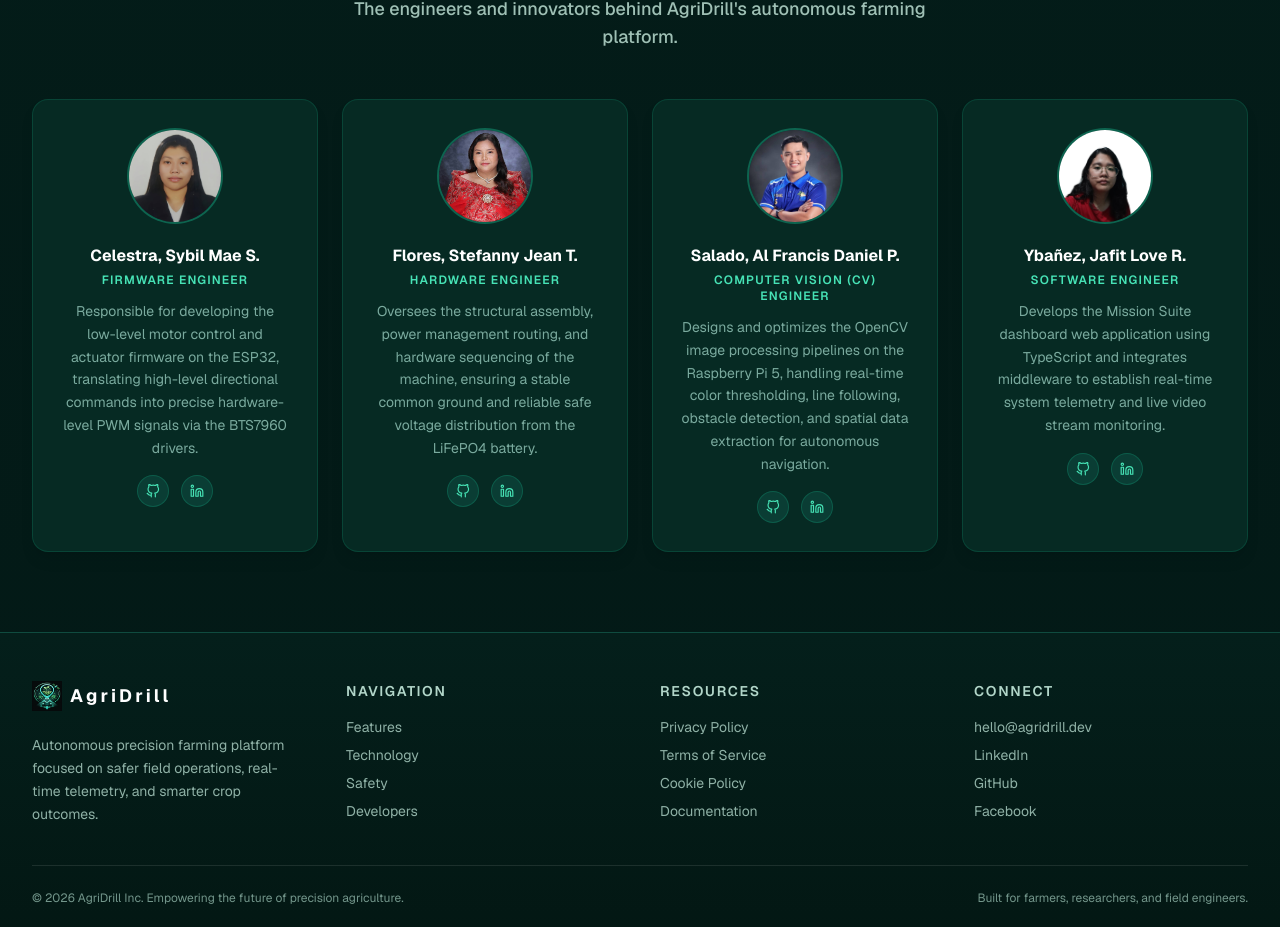
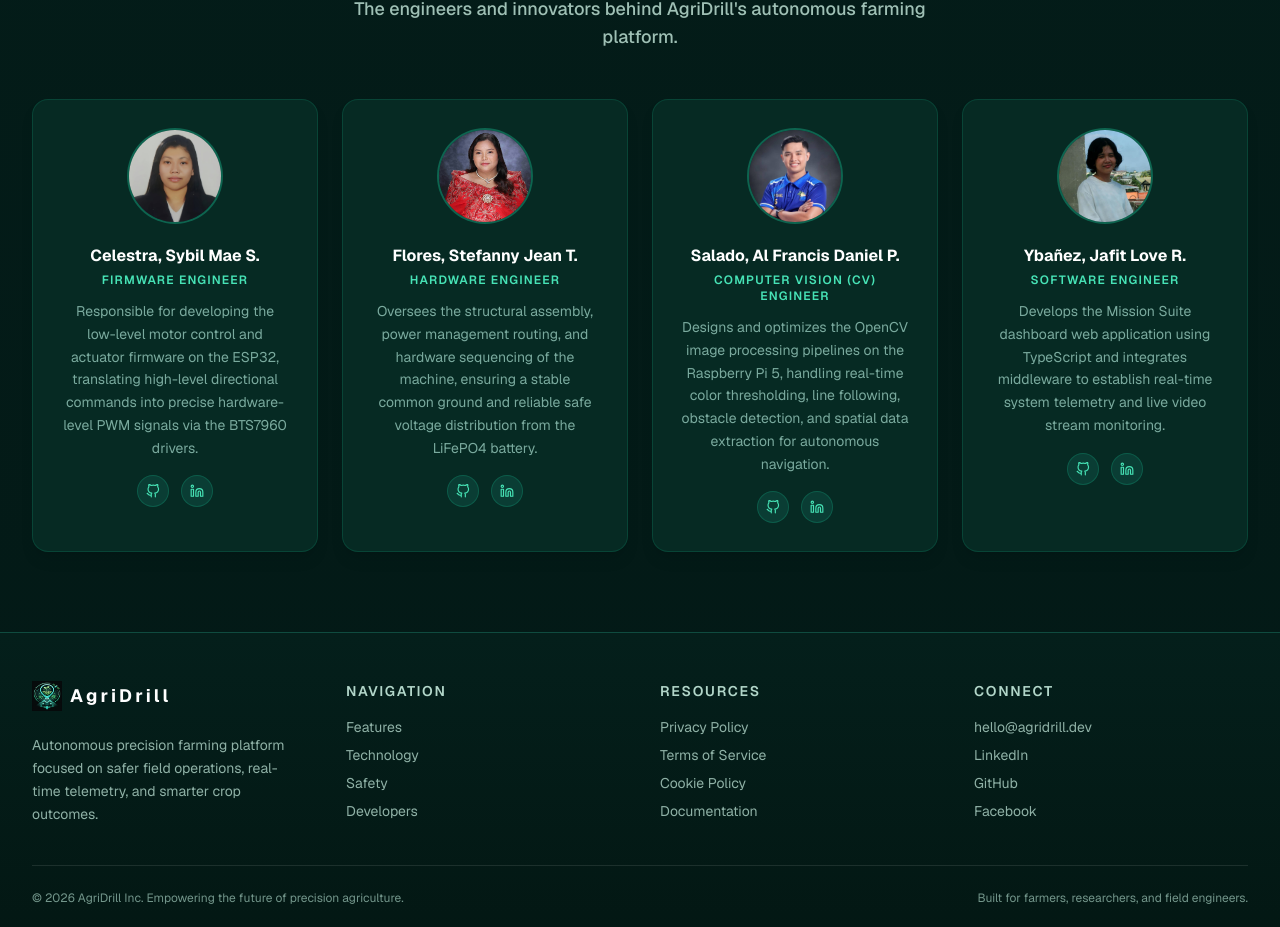
Before and after one commit to JLforce/AgriDrill_Website, a Next.js app in the folder agridrill/: page /landing in a window 1280 px wide. Shown: the part 3214-4141 px from the top of the page. Built offline with nearby package versions, Linux system fonts and the light colour scheme; no server answers; the database is empty.

Commit message:
Modified ybanez image in /landing

```diff
--- a/agridrill/app/landing/page.tsx
+++ b/agridrill/app/landing/page.tsx
@@ -344,7 +344,7 @@ export default function LandingPage() {
               { name: "Celestra, Sybil Mae S.", role: "Firmware Engineer", photo: "/celestra-firmware.jpg", desc: "Responsible for developing the low-level motor control and actuator firmware on the ESP32, translating high-level directional commands into precise hardware-level PWM signals via the BTS7960 drivers." },
               { name: "Flores, Stefanny Jean T.", role: "Hardware Engineer", photo: "/flores-hardware.jpg", desc: "Oversees the structural assembly, power management routing, and hardware sequencing of the machine, ensuring a stable common ground and reliable safe voltage distribution from the LiFePO4 battery." },
               { name: "Salado, Al Francis Daniel P.", role: "Computer Vision (CV) Engineer", photo: "/salado-compVision.jpg", desc: "Designs and optimizes the OpenCV image processing pipelines on the Raspberry Pi 5, handling real-time color thresholding, line following, obstacle detection, and spatial data extraction for autonomous navigation." },
-              { name: "Ybañez, Jafit Love R.", role: "Software Engineer", photo: "/ybanez-software.png", desc: "Develops the Mission Suite dashboard web application using TypeScript and integrates middleware to establish real-time system telemetry and live video stream monitoring." },
+              { name: "Ybañez, Jafit Love R.", role: "Software Engineer", photo: "/ybanez-software.jpg", desc: "Develops the Mission Suite dashboard web application using TypeScript and integrates middleware to establish real-time system telemetry and live video stream monitoring." },
             ].map((member, idx) => (
               <article
                 key={idx}
```
Also changed, not shown: agridrill/public/ybanez-software.jpg (added), agridrill/public/ybanez-software.png (deleted).
